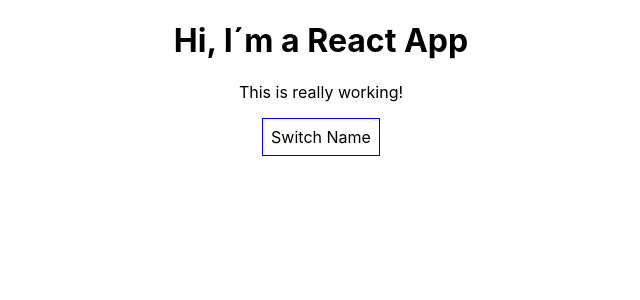
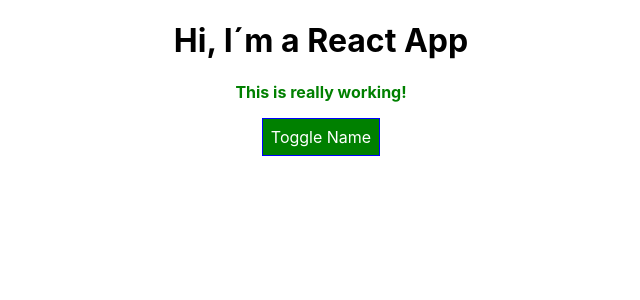
Before and after one commit to MaestroShifu/React-Complete-Guide, a React (Create React App) app: page / in a window 1280 px wide. Shown: the top 300 px of the page, without its empty margins (319-959 px from the left). Built offline with nearby package versions, Linux system fonts and the light colour scheme.

Commit message:
Manejo de stylos dinamicos y creacion de nuevos states [Solo estoy usando hooks]

```diff
--- a/src/App.css
+++ b/src/App.css
@@ -1,3 +1,15 @@
 .App {
   text-align: center;
 }
+
+.red {
+  color: red;
+}
+
+.green {
+  color: green;
+}
+
+.bold {
+  font-weight: bold;
+}
--- a/src/App.js
+++ b/src/App.js
@@ -84,6 +84,21 @@
     ]
   });
 
+  //Otra manera de manejar los estilos
+  const [ styleSheet, setStyle] = useState(
+    {
+      style: {
+        backgroundColor: "green",
+        color: "white",
+        font: 'inherit',
+        border: '1px solid blue',
+        padding: '8px',
+        cursor: 'pointer'
+      },
+      className: ['green', 'bold']
+    }
+  );
+
   const [ showPersons, setshowPersons ] = useState(false);
 
   // const [ otherState, setotherState ] = useState('Some other value'); -> Otra variable de entorno
@@ -110,18 +125,25 @@
   }
 
   const tooglePersonsHandler = () => {
-    setshowPersons(!showPersons)
+    let styleBtn = {...styleSheet.style};
+    let className = [...styleSheet.className];
+
+    styleBtn.backgroundColor = !showPersons ? "red" : "green";
+    className = !showPersons ? ['red', 'bold'] : ['green', 'bold'];
+
+    setStyle({style: styleBtn, className: className});
+    setshowPersons(!showPersons);
   }
 
   return (
     <div className="App">
       <h1>Hi, I´m a React App</h1>
-      <p>This is really working!</p>
+      <p className={styleSheet.className.join(' ')}>This is really working!</p>
       {/* Es ineficiente el onClick={() =>{switchNameHandler("Maximilian")}} ya que peude generarnos problemas de rendimiento de la aplicación */}
       {/* style={style} Nos limita; ya que no podemos usar toda la potencia del CSS */}
       {/* <button style={style} onClick={() =>{switchNameHandler("Maximilian")}}>Switch Name</button> */}
 
-      <button style={style} onClick={tooglePersonsHandler}>Switch Name</button>
+      <button style={styleSheet.style} onClick={tooglePersonsHandler}>Toggle Name</button>
 
       {/* If pro  [showPersons && data] -> Solo muestra si es verdadero */}
       {showPersons &&
@@ -137,13 +159,4 @@
   );
 }
 
-//Otra manera de manejar los estilos
-const style = {
-  backgroundColor: "white",
-  font: 'inherit',
-  border: '1px solid blue',
-  padding: '8px',
-  cursor: 'pointer'
-}
-
 export default App;
```
